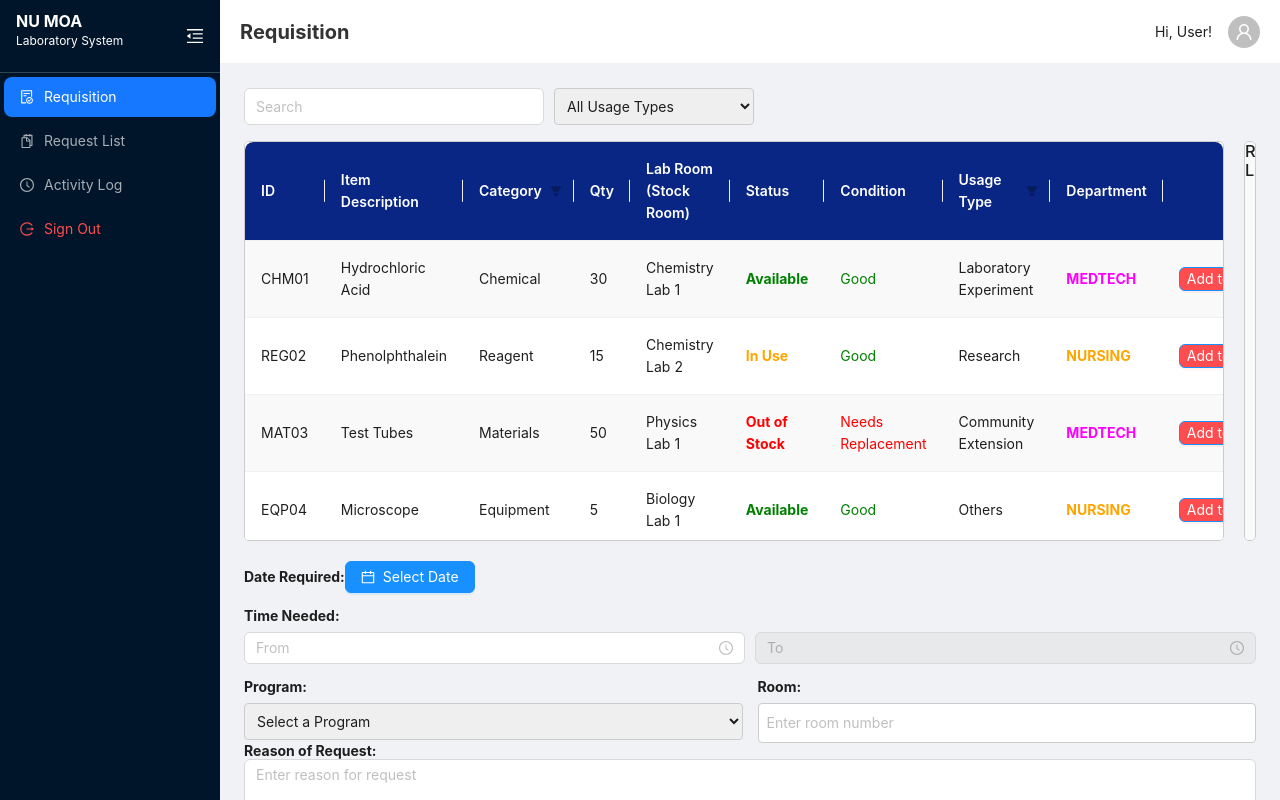
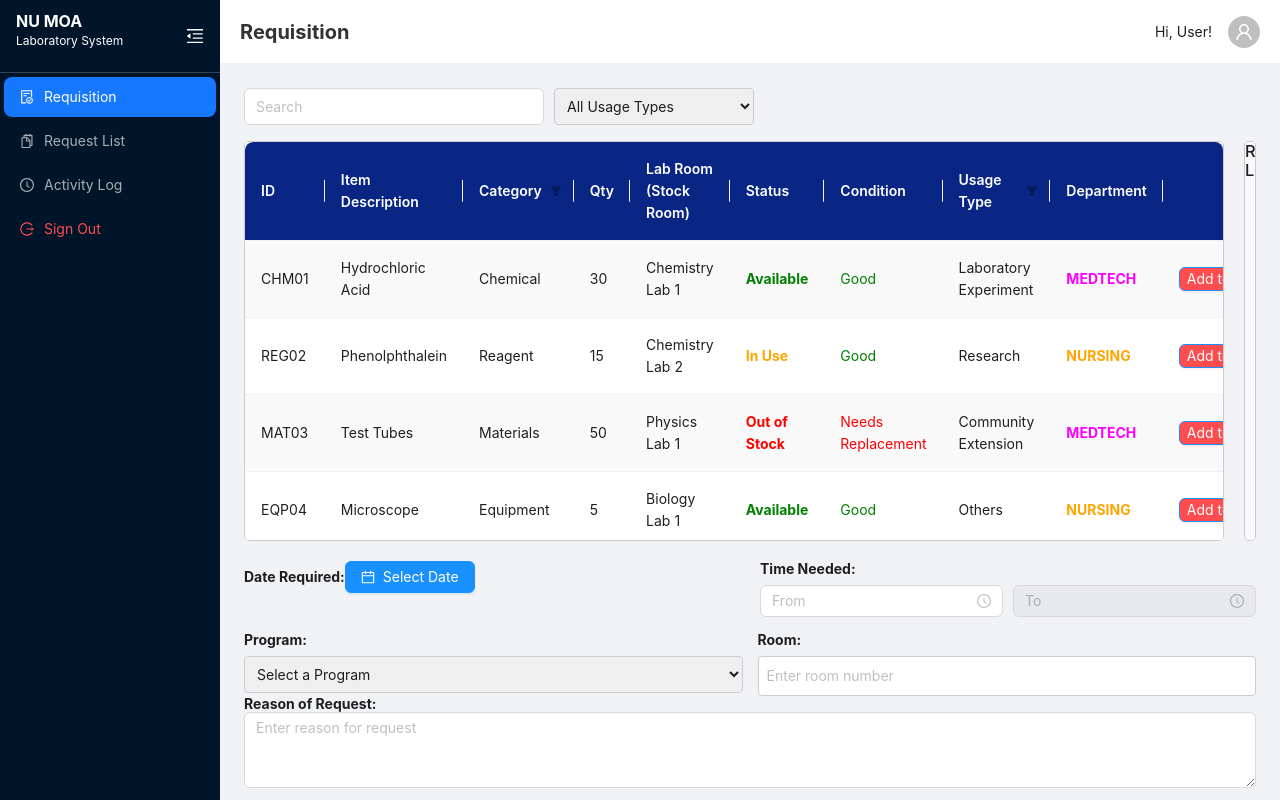
Before and after one commit to Blyn04/webnuls, a React (Create React App) app: page /requisition in a window 1280 px wide. Built offline with nearby package versions, Linux system fonts and the light colour scheme.

Commit message:
REQUISITION UI SLIGHT FIXED

```diff
--- a/src/components/styles/usersStyle/Requisition.css
+++ b/src/components/styles/usersStyle/Requisition.css
@@ -104,3 +104,14 @@
   background: #f5f5f5;
   z-index: 1;
 }
+
+.date-time-container {
+  display: flex;
+  gap: 20px;
+  margin-bottom: 15px;
+}
+
+.date-required,
+.time-required {
+  flex: 1;
+}
--- a/src/components/users/Requisition.js
+++ b/src/components/users/Requisition.js
@@ -377,6 +377,8 @@ const Requisition = () => {
           </div>
 
           <div className="request-details">
+            <div className="date-time-container">
+              {/* Date Required Section */}
               <div className="date-required">
                 <strong>Date Required:</strong>
                 <Button
@@ -406,9 +408,9 @@ const Requisition = () => {
                 </Modal>
               </div>
 
-            <div className="time-required" style={{ marginTop: "15px" }}>
+              {/* Time Needed Section */}
+              <div className="time-required">
                 <strong>Time Needed:</strong>
-
                 <div style={{ display: "flex", gap: "10px", marginTop: "8px" }}>
                   <TimePicker
                     placeholder="From"
@@ -450,6 +452,8 @@ const Requisition = () => {
                   </p>
                 )}
               </div>
+            </div>
+
 
             <div className="program-room-container">
               <div className="program-container">
```
Lines whose indentation alone changed are shown as unchanged.
